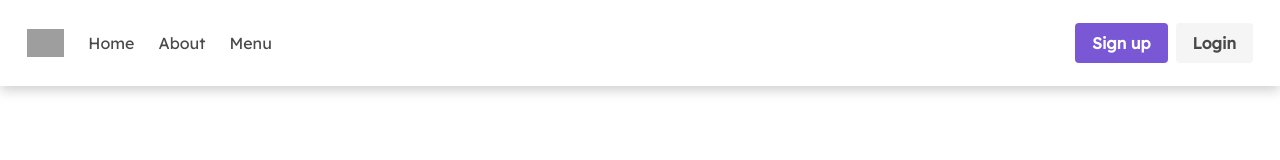
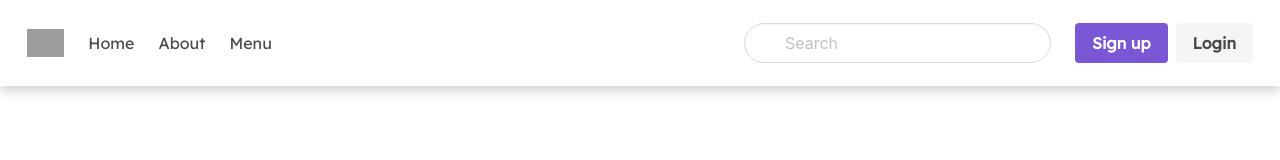
Before and after one commit to pankajsukhija/vue-blog-template, a Vue app: page / in a window 1280 px wide. Shown: the top 160 px of the page. Built offline with nearby package versions, Linux system fonts and the light colour scheme; no server answers; grey boxes are pictures that could not be loaded.

Commit message:
throttle and emit

```diff
--- a/package.json
+++ b/package.json
@@ -11,6 +11,7 @@
     "axios": "^0.19.0",
     "buefy": "^0.8.2",
     "core-js": "^2.6.5",
+    "lodash": "^4.17.15",
     "register-service-worker": "^1.6.2",
     "vue": "^2.6.10",
     "vue-carousel-3d": "^0.2.0",
--- a/src/App.vue
+++ b/src/App.vue
@@ -1,6 +1,6 @@
 <template>
   <div id="app">
-    <Header />
+    <Header @searchReqSent='logSearchReqTime' />
     <MainCarousel />
   <div class="container" id = "mainContainer">
     <div class="columns">
@@ -67,6 +67,13 @@ export default {
     Sidebar,
     MainCarousel,
     MainFooter,
+  },
+
+  methods : {
+    // Created only to test emitting in Vue :)
+    logSearchReqTime : function (value) {
+      console.log(`${new Date().getTime()} : A search request was sent by user for "${value}"`)
+    }
   }
 
 }
--- a/src/components/Header.vue
+++ b/src/components/Header.vue
@@ -50,6 +50,18 @@
         </template>
 
         <template slot="end">
+            <b-navbar-item tag="div">
+                <b-autocomplete
+                    class = 'headerSearchBar'
+                    rounded
+                    :data="searchResult"
+                    placeholder="Search"
+                    icon="magnify"
+                    @typing="debouncedFilterData"
+                    @select="option => selected = option">
+                    <template slot="empty">No results found</template>
+                </b-autocomplete>
+            </b-navbar-item>
             <b-navbar-item tag="div">
                 <div class="buttons">
                     <a @click='this.signup' class="button is-primary">
@@ -121,11 +133,47 @@
 </style>
 
 <script>
+
+import throttle from 'lodash/throttle'
+
+
 export default {
     name: 'mainHeader',
 
-    props: {
+    data() {
+        return {
+            sampleData: [
+                'Angular',
+                'Angular 2',
+                'Aurelia',
+                'Backbone',
+                'Ember',
+                'jQuery',
+                'Meteor',
+                'Node.js',
+                'Polymer',
+                'React',
+                'RxJS',
+                'Vue.js'
+            ],
+            searchTerm: '',
+            selected: null,
+            searchResult : []
+        }
     },
+
+    // Commenting this since I am using lodash debounce
+
+    // computed: {
+    //     filteredDataArray : function () {
+    //         return this.sampleData.filter((option) => {
+    //             return option
+    //                 .toString()
+    //                 .toLowerCase()
+    //                 .indexOf(this.searchTerm.toLowerCase()) >= 0
+    //         })
+    //     }
+    // },
 
     methods : {
         signup : function () {
@@ -133,7 +181,25 @@ export default {
                 message: 'This function will be implemented soon. No promise though..',
                 type: 'is-success'
             })
-        }
+        },
+
+        // Make sure there is 1 second gap between flter requests
+        // To be used for API calls
+
+        debouncedFilterData : throttle(function (searchTerm) {
+            if (searchTerm.length > 0) {
+                // console.log(searchTerm)
+                this.searchResult = this.sampleData.filter((option) => {
+                    return option
+                        .toString()
+                        .toLowerCase()
+                        .indexOf(searchTerm.toLowerCase()) >= 0
+                })
+                this.$emit('searchReqSent', searchTerm)
+            }
+        }, 1000)
+
+
     }
 }
 </script>
--- a/src/components/PostViewSwitcher.vue
+++ b/src/components/PostViewSwitcher.vue
@@ -25,7 +25,8 @@ export default {
         changePostView : function(){
             this.$store.dispatch('changePostView')
         }
-    }
+    },
+
 }
 </script>
 
--- a/src/store.js
+++ b/src/store.js
@@ -7,11 +7,13 @@ Vue.config.devtools = process.env.NODE_ENV === 'development'
 export default new Vuex.Store({
   // Keeping it all together for now :)
   // https://vuex.vuejs.org/guide/structure.html
+
   state: {
     stupidButtonState : false,
     msg : 'Thanos did nothing wrong!',
     isCompactPostView : false
   },
+
   getters : {
     getStupidButtonState(state){
       return state.stupidButtonState
@@ -23,6 +25,7 @@ export default new Vuex.Store({
       return state.isCompactPostView
     }
   },
+
   // You don't access mutation directly.. use store.commit(type, payload)
   // https://vuex.vuejs.org/guide/mutations.html
   // mutations are synchronous transactions
@@ -38,6 +41,7 @@ export default new Vuex.Store({
       state.isCompactPostView = !state.isCompactPostView
     }
   },
+
   // Actions are triggered with the store.dispatch method
   // https://vuex.vuejs.org/guide/actions.html
   actions: {
```
Also changed, not shown: 1 other file (tests, documents, lock files or other folders).
